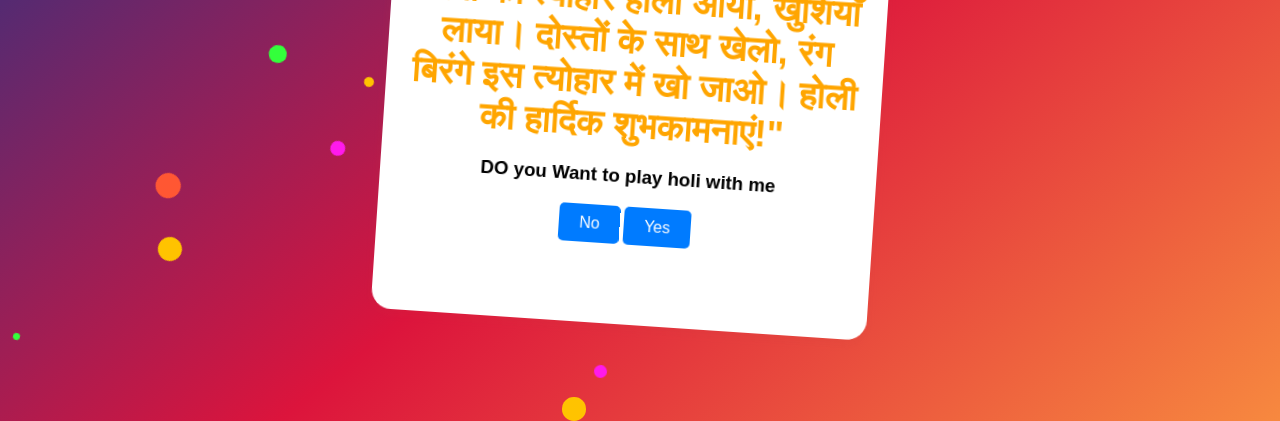
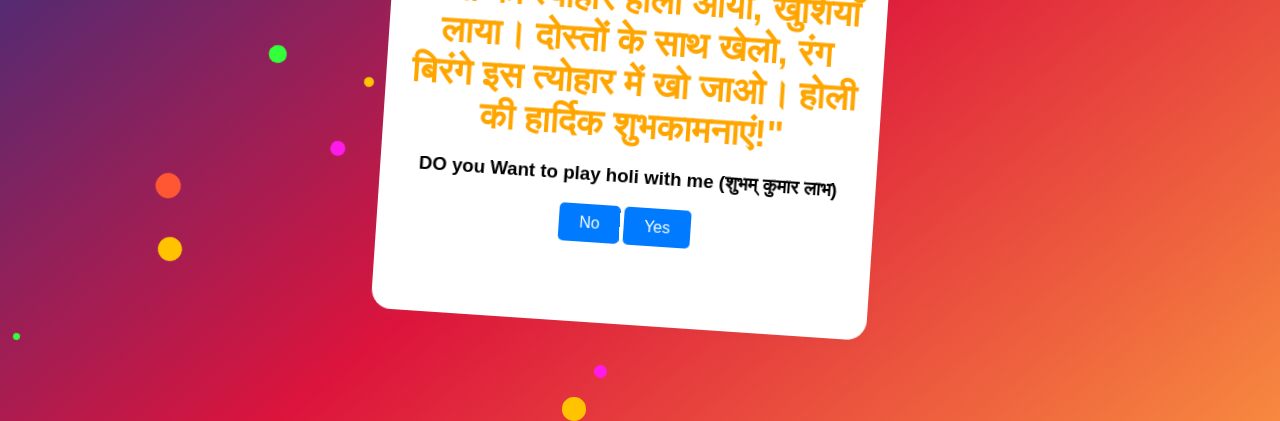
Before and after one commit to shubhamlabh9/happyholi, a plain HTML site: page index.html in a window 1280 px wide. Shown: the part 403-824 px from the top of the page. Drawn offline with Linux system fonts and the light colour scheme.

Commit message:
Update index.html

```diff
--- a/index.html
+++ b/index.html
@@ -258,7 +258,7 @@
       <div class="animated-text">"रंगों का त्योहार होली आया, खुशियाँ लाया। दोस्तों के साथ खेलो, रंग बिरंगे इस त्योहार
         में खो जाओ। होली की हार्दिक शुभकामनाएं!"
       </div>
-      <h3>DO you Want to play holi with me</h3>
+      <h3>DO you Want to play holi with me (शुभम् कुमार लाभ)</h3>
       <button id="myButton" class="button">No</button>
       <button id="yesButton" class="button" onclick="redirectToYesPage()">Yes</button>
     </div>
```
